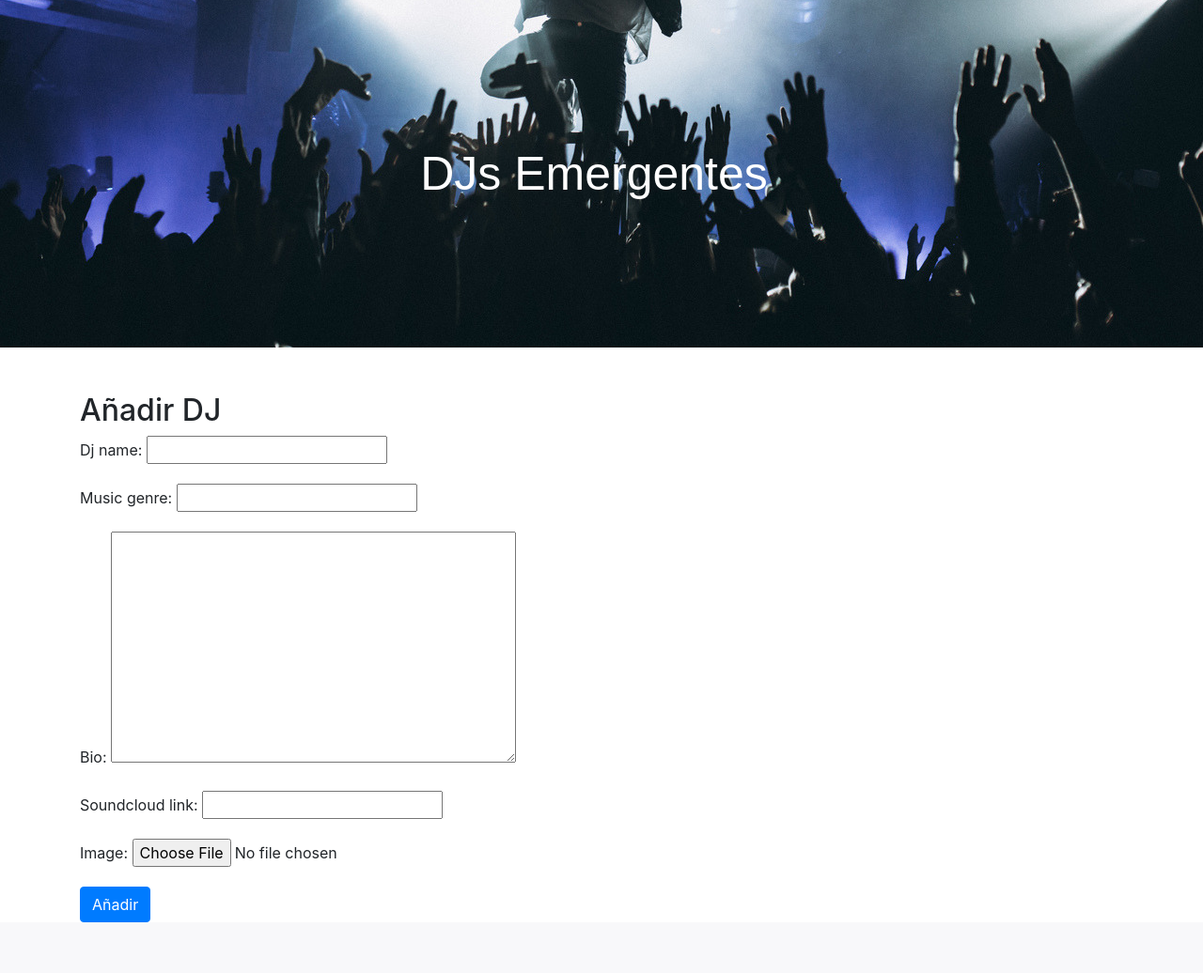
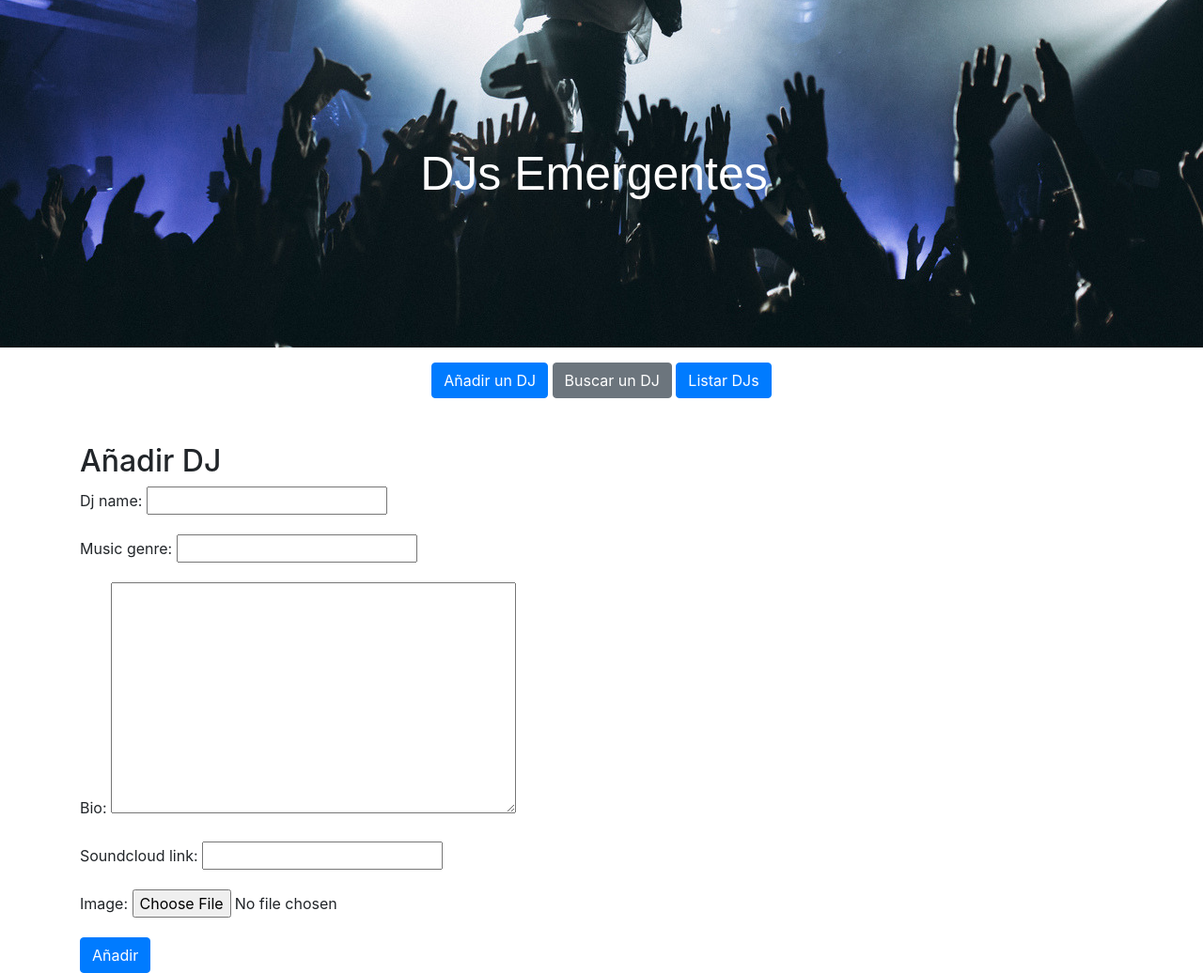
Before and after one commit to ezecodo/TuPrimeraPagina-Angeloni, a Django app: page /create/ in a window 1280 px wide. Shown: the whole page at 94% size. Before the commit the page ends 982 px from the top, so only its background shows below. Run offline with Django 4.2, Linux system fonts and the light colour scheme; some libraries are stand-ins or nearby versions.

```diff
--- a/web/templates/web/base.html
+++ b/web/templates/web/base.html
@@ -20,6 +20,11 @@
         </a>
 
     </nav>
+    <div class="buttons-container mt-3 mb-5 text-center">
+      <a href="{% url 'create_dj' %}" class="btn btn-primary">Añadir un DJ</a>
+      <a href="{% url 'search_dj' %}" class="btn btn-secondary">Buscar un DJ</a>
+      <a href="{% url 'list_djs' %}" class="btn btn-primary">Listar DJs</a>
+  </div>
 
     <div class="container mt-5">{% block content %} {% endblock %}</div>
     <script src="{% static 'js/bootstrap.bundle.min.js' %}"></script>
--- a/web/templates/web/homepage.html
+++ b/web/templates/web/homepage.html
@@ -1,8 +1,5 @@
 {% extends "web/base.html" %} {% block content %}
 <h1>Bienvenid@ a DJs Emergentes</h1>
 <p>Explora y descubre nuevos talentos en el mundo de los DJs.</p>
-<a href="{% url 'create_dj' %}" class="btn btn-primary">Añadir un DJ</a>
-<a href="{% url 'search_dj' %}" class="btn btn-secondary">Buscar un DJ</a>
-<a href="{% url 'list_djs' %}" class="btn btn-primary">Listar DJs</a>
 
 {% endblock %}
```
